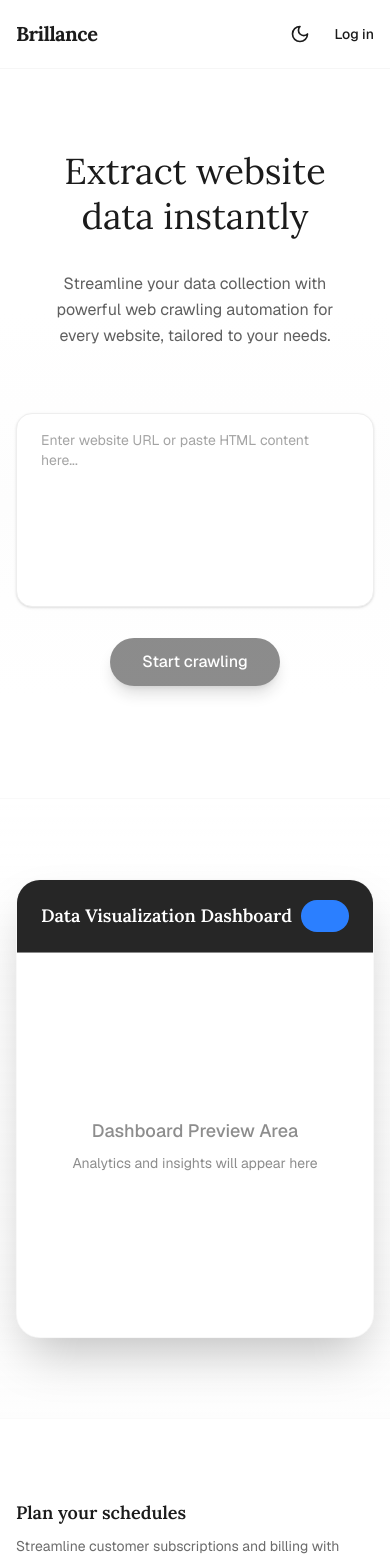
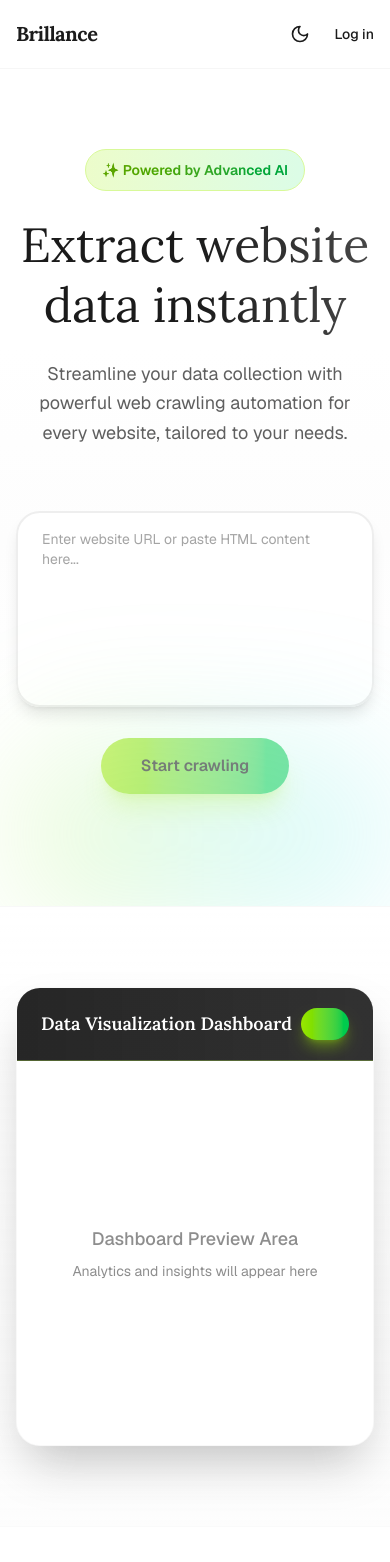
Before and after one commit to namravamja/llm-tools-landingpage, a Next.js app: page / in a window 390 px wide. Shown: the top 1562 px of the page. Built offline with nearby package versions, Linux system fonts and the light colour scheme.

Commit message:
feat: enhance landing page with neon green design
Add neon gradients, improve visual hierarchy, and update CTAs, inputs, features, pricing, and dashboard with modern polish

Co-authored-by: NamraVamja <95632555+namravamja@users.noreply.github.com>

```diff
--- a/src/app/page.tsx
+++ b/src/app/page.tsx
@@ -176,51 +176,46 @@ export default function Home() {
             <div className='absolute inset-0 overflow-hidden'>
               <div className='absolute top-1/3 left-1/2 -translate-x-1/2 w-full h-96 bg-linear-to-b from-transparent via-secondary/20 to-transparent pointer-events-none'></div>
 
-              {/* Top right corner glow */}
-              <div className='absolute -top-32 -right-32 w-96 h-96 pointer-events-none'>
-                <div className='absolute inset-0 bg-gradient-radial from-blue-200/30 via-purple-200/20 to-transparent blur-3xl rounded-full'></div>
-                <svg className='absolute inset-0 w-full h-full opacity-40' viewBox='0 0 400 400'>
-                  <path
-                    d='M 350 50 Q 380 80, 400 120 L 400 0 L 280 0 Q 320 20, 350 50 Z'
-                    fill='url(#topRightGradient)'
-                    className='opacity-60'
-                  />
+              {/* Top right corner neon green glow */}
+              <div className='absolute -top-40 -right-40 w-[600px] h-[600px] pointer-events-none'>
+                <div className='absolute inset-0 bg-gradient-radial from-lime-400/40 via-green-400/20 to-transparent blur-3xl rounded-full animate-pulse'></div>
+                <svg className='absolute inset-0 w-full h-full opacity-50' viewBox='0 0 600 600'>
                   <defs>
-                    <radialGradient id='topRightGradient'>
-                      <stop offset='0%' stopColor='rgb(147, 197, 253)' stopOpacity='0.4' />
-                      <stop offset='50%' stopColor='rgb(196, 181, 253)' stopOpacity='0.2' />
+                    <radialGradient id='neonTopRightGradient' cx='100%' cy='0%'>
+                      <stop offset='0%' stopColor='rgb(163, 230, 53)' stopOpacity='0.6' />
+                      <stop offset='50%' stopColor='rgb(34, 197, 94)' stopOpacity='0.3' />
                       <stop offset='100%' stopColor='transparent' stopOpacity='0' />
                     </radialGradient>
                   </defs>
+                  <circle cx='600' cy='0' r='400' fill='url(#neonTopRightGradient)' />
                 </svg>
               </div>
 
-              {/* Bottom left corner glow */}
-              <div className='absolute -bottom-32 -left-32 w-96 h-96 pointer-events-none'>
-                <div className='absolute inset-0 bg-gradient-radial from-purple-200/30 via-pink-200/20 to-transparent blur-3xl rounded-full'></div>
-                <svg className='absolute inset-0 w-full h-full opacity-40' viewBox='0 0 400 400'>
-                  <path
-                    d='M 50 350 Q 20 380, 0 400 L 0 280 Q 20 320, 50 350 Z'
-                    fill='url(#bottomLeftGradient)'
-                    className='opacity-60'
-                  />
+              {/* Bottom left corner neon green glow */}
+              <div className='absolute -bottom-40 -left-40 w-[600px] h-[600px] pointer-events-none'>
+                <div className='absolute inset-0 bg-gradient-radial from-lime-400/40 via-green-400/20 to-transparent blur-3xl rounded-full animate-pulse'></div>
+                <svg className='absolute inset-0 w-full h-full opacity-50' viewBox='0 0 600 600'>
                   <defs>
-                    <radialGradient id='bottomLeftGradient'>
-                      <stop offset='0%' stopColor='rgb(196, 181, 253)' stopOpacity='0.4' />
-                      <stop offset='50%' stopColor='rgb(251, 207, 232)' stopOpacity='0.2' />
+                    <radialGradient id='neonBottomLeftGradient' cx='0%' cy='100%'>
+                      <stop offset='0%' stopColor='rgb(163, 230, 53)' stopOpacity='0.6' />
+                      <stop offset='50%' stopColor='rgb(34, 197, 94)' stopOpacity='0.3' />
                       <stop offset='100%' stopColor='transparent' stopOpacity='0' />
                     </radialGradient>
                   </defs>
+                  <circle cx='0' cy='600' r='400' fill='url(#neonBottomLeftGradient)' />
                 </svg>
               </div>
             </div>
 
             <div className='relative max-w-4xl mx-auto px-4 sm:px-6 lg:px-8 py-20 sm:py-28 lg:py-36'>
               <div className='text-center mb-16'>
-                <h1 className='font-serif text-4xl sm:text-5xl lg:text-6xl font-normal leading-tight text-balance mb-8'>
+                <div className='inline-block mb-6 px-4 py-2 rounded-full bg-gradient-to-r from-lime-100 to-green-100 dark:from-lime-900/30 dark:to-green-900/30 border border-lime-200 dark:border-lime-800/50'>
+                  <span className='text-sm font-semibold bg-gradient-to-r from-lime-600 to-green-600 dark:from-lime-300 dark:to-green-300 bg-clip-text text-transparent'>✨ Powered by Advanced AI</span>
+                </div>
+                <h1 className='font-serif text-5xl sm:text-6xl lg:text-7xl font-normal leading-tight text-balance mb-6 bg-gradient-to-r from-foreground via-foreground to-foreground/80 dark:from-white dark:via-white dark:to-white/80 bg-clip-text text-transparent'>
                   Extract website data instantly
                 </h1>
-                <p className='text-base sm:text-lg text-foreground/70 max-w-2xl mx-auto text-balance leading-relaxed'>
+                <p className='text-lg sm:text-xl text-foreground/70 max-w-2xl mx-auto text-balance leading-relaxed'>
                   Streamline your data collection with powerful web crawling automation for every website, tailored to your needs.
                 </p>
               </div>
@@ -232,17 +227,17 @@ export default function Home() {
                       value={url}
                       onChange={(e) => setUrl(e.target.value)}
                       placeholder='Enter website URL or paste HTML content here...'
-                      className='w-full px-6 py-4 rounded-2xl bg-white dark:bg-secondary text-foreground placeholder-foreground/40 border border-border dark:border-border/50 focus:outline-none focus:ring-2 focus:ring-primary focus:ring-offset-2 focus:ring-offset-background dark:focus:ring-offset-secondary resize-none font-sans text-sm sm:text-base transition-all shadow-sm'
+                      className='w-full px-6 py-4 rounded-3xl bg-white/95 dark:bg-secondary/50 text-foreground placeholder-foreground/40 border-2 border-border dark:border-border/50 focus:outline-none focus:ring-2 focus:ring-lime-400 focus:ring-offset-2 focus:ring-offset-background dark:focus:ring-offset-secondary focus:border-lime-400 resize-none font-sans text-sm sm:text-base transition-all shadow-lg backdrop-blur-sm'
                       rows={8}
                     />
                   </div>
 
                   <div className='flex justify-center relative'>
-                    <div className='absolute inset-0 bg-gradient-radial from-yellow-100/40 via-orange-50/20 to-transparent rounded-full blur-3xl w-80 h-40 mx-auto pointer-events-none'></div>
+                    <div className='absolute inset-0 bg-gradient-to-r from-lime-300/30 via-emerald-300/20 to-cyan-300/20 rounded-full blur-3xl w-96 h-48 mx-auto pointer-events-none'></div>
                     <button
                       type='submit'
                       disabled={isLoading || !url.trim()}
-                      className='relative px-8 py-3 bg-foreground text-background rounded-full font-medium hover:opacity-90 disabled:opacity-50 disabled:cursor-not-allowed transition-all duration-200 transform hover:scale-105 shadow-lg shadow-foreground/30 hover:shadow-xl hover:shadow-foreground/40'
+                      className='relative px-10 py-4 bg-gradient-to-r from-lime-400 to-green-500 text-black rounded-full font-semibold hover:shadow-2xl hover:shadow-lime-400/40 disabled:opacity-50 disabled:cursor-not-allowed transition-all duration-300 transform hover:scale-110 shadow-xl shadow-lime-400/30 hover:brightness-110'
                     >
                       {isLoading ? (
                         <span className='flex items-center justify-center gap-2'>
@@ -260,15 +255,17 @@ export default function Home() {
           </section>
 
           {/* Dashboard Preview */}
-          <section className='bg-linear-to-b from-transparent to-secondary/20 py-20 sm:py-32 border-t border-border/30'>
+          <section className='bg-linear-to-b from-transparent to-secondary/20 py-20 sm:py-32 border-t border-border/30 relative'>
             <div className='max-w-5xl mx-auto px-4 sm:px-6 lg:px-8'>
-              <div className='rounded-3xl overflow-hidden shadow-2xl bg-white dark:bg-secondary/30 border border-border/40'>
-                <div className='bg-foreground/95 dark:bg-foreground/20 text-background dark:text-foreground px-6 sm:px-8 py-5 flex items-center justify-between border-b border-border/50'>
+              <div className='rounded-3xl overflow-hidden shadow-2xl bg-white dark:bg-secondary/30 border border-border/40 relative group'>
+                <div className='absolute inset-0 bg-gradient-to-r from-lime-400/0 via-lime-400/5 to-green-400/0 opacity-0 group-hover:opacity-100 transition-opacity duration-500 pointer-events-none rounded-3xl'></div>
+                <div className='bg-gradient-to-r from-foreground/95 to-foreground/90 dark:from-foreground/20 dark:to-foreground/15 text-background dark:text-foreground px-6 sm:px-8 py-5 flex items-center justify-between border-b border-lime-300/30 dark:border-lime-800/20'>
                   <h3 className='font-serif text-lg font-semibold'>Data Visualization Dashboard</h3>
-                  <div className='w-12 h-8 bg-blue-500 rounded-full'></div>
+                  <div className='w-12 h-8 bg-gradient-to-r from-lime-400 to-green-500 rounded-full shadow-lg shadow-lime-400/40'></div>
                 </div>
-                <div className='p-8 sm:p-12 bg-white dark:bg-secondary/10 min-h-96 flex items-center justify-center'>
-                  <div className='text-center text-foreground/50 dark:text-foreground/40'>
+                <div className='p-8 sm:p-12 bg-white dark:bg-secondary/10 min-h-96 flex items-center justify-center relative'>
+                  <div className='absolute inset-0 bg-gradient-radial from-lime-100/10 via-transparent to-transparent opacity-0 group-hover:opacity-100 transition-opacity duration-500 rounded-b-3xl'></div>
+                  <div className='text-center text-foreground/50 dark:text-foreground/40 relative z-10'>
                     <p className='text-lg font-medium'>Dashboard Preview Area</p>
                     <p className='text-sm mt-2'>Analytics and insights will appear here</p>
                   </div>
@@ -323,23 +320,27 @@ export default function Home() {
           {/* Feature Showcase */}
           <section className='py-16 sm:py-24 border-t border-border/50'>
             <div className='max-w-6xl mx-auto px-4 sm:px-6 lg:px-8'>
-              <div className='grid grid-cols-1 lg:grid-cols-2 gap-12'>
+              <div className='grid grid-cols-1 lg:grid-cols-2 gap-12 items-center'>
                 <div className='space-y-8'>
-                  <div>
-                    <h3 className='font-serif text-lg font-semibold mb-3'>Plan your schedules</h3>
+                  <div className='relative pl-6'>
+                    <div className='absolute left-0 top-0 w-1 h-10 bg-gradient-to-b from-lime-400 to-green-500 rounded-full'></div>
+                    <h3 className='font-serif text-lg font-semibold mb-3 text-foreground'>Plan your schedules</h3>
                     <p className='text-foreground/70 text-sm'>Explore your data, build your dashboard, bring your team together.</p>
-                    <div className='mt-4 w-1 h-12 bg-primary'></div>
                   </div>
-                  <div>
-                    <h3 className='font-serif text-lg font-semibold mb-3'>Data to insights in minutes</h3>
+                  <div className='relative pl-6'>
+                    <div className='absolute left-0 top-0 w-1 h-10 bg-gradient-to-b from-lime-400 to-green-500 rounded-full'></div>
+                    <h3 className='font-serif text-lg font-semibold mb-3 text-foreground'>Data to insights in minutes</h3>
                     <p className='text-foreground/70 text-sm'>Transform raw data into actionable insights with powerful analytics tools.</p>
                   </div>
-                  <div>
-                    <h3 className='font-serif text-lg font-semibold mb-3'>Collaborate seamlessly</h3>
+                  <div className='relative pl-6'>
+                    <div className='absolute left-0 top-0 w-1 h-10 bg-gradient-to-b from-lime-400 to-green-500 rounded-full'></div>
+                    <h3 className='font-serif text-lg font-semibold mb-3 text-foreground'>Collaborate seamlessly</h3>
                     <p className='text-foreground/70 text-sm'>Work together in real-time with your team and share insights instantly.</p>
                   </div>
                 </div>
-                <div className='bg-green-100/30 dark:bg-green-900/10 rounded-3xl h-96 border border-green-200/50 dark:border-green-800/30'></div>
+                <div className='bg-gradient-to-br from-lime-100/40 to-green-100/30 dark:from-lime-900/20 dark:to-green-900/10 rounded-3xl h-96 border-2 border-lime-300/50 dark:border-lime-800/30 relative overflow-hidden'>
+                  <div className='absolute inset-0 bg-gradient-radial from-lime-400/10 via-transparent to-transparent opacity-0 group-hover:opacity-100 transition-opacity duration-500'></div>
+                </div>
               </div>
             </div>
           </section>
@@ -389,9 +390,9 @@ export default function Home() {
               <div className='grid grid-cols-1 lg:grid-cols-2 gap-12'>
                 <div className='space-y-6'>
                   <div>
-                    <h3 className='font-serif text-xl font-semibold mb-2'>Smart. Simple. Brilliant.</h3>
-                    <p className='text-foreground/70'>Your data is beautifully organized so you see everything clearly without the clutter.</p>
-                    <div className='mt-6 bg-purple-100 dark:bg-purple-900/20 rounded-2xl p-6 h-48'></div>
+                    <h3 className='font-serif text-2xl font-semibold mb-2 bg-gradient-to-r from-foreground to-foreground/70 bg-clip-text text-transparent'>Smart. Simple. Brilliant.</h3>
+                    <p className='text-foreground/70 leading-relaxed'>Your data is beautifully organized so you see everything clearly without the clutter.</p>
+                    <div className='mt-6 bg-gradient-to-br from-lime-100/50 to-green-100/30 dark:from-lime-900/20 dark:to-green-900/10 rounded-3xl p-6 h-48 border border-lime-300/30 dark:border-lime-800/20'></div>
                   </div>
                 </div>
 
@@ -531,26 +532,26 @@ export default function Home() {
                 {pricingPlans.map((plan, idx) => (
                   <div
                     key={idx}
-                    className={`rounded-2xl p-8 transition-all duration-300 border ${
+                    className={`rounded-3xl p-8 transition-all duration-300 border backdrop-blur-sm ${
                       plan.isPrimary
-                        ? 'bg-foreground/95 dark:bg-foreground/15 text-background dark:text-foreground border-foreground/50 scale-100 md:scale-105 shadow-lg'
-                        : 'bg-white dark:bg-foreground/5 text-foreground border-border/40 hover:border-border/60'
+                        ? 'bg-gradient-to-br from-lime-50/80 to-green-50/60 dark:from-lime-900/25 dark:to-green-900/15 border-lime-300/50 dark:border-lime-800/40 scale-100 md:scale-105 shadow-2xl shadow-lime-400/25'
+                        : 'bg-white/90 dark:bg-foreground/5 text-foreground border-border/40 hover:border-lime-300/30 hover:shadow-lg hover:shadow-lime-400/10'
                     }`}
                   >
                     <h3 className='font-serif text-2xl font-semibold mb-3'>{plan.name}</h3>
-                    <p className={`text-sm mb-8 leading-relaxed ${plan.isPrimary ? 'text-background/80 dark:text-foreground/70' : 'text-foreground/70'}`}>
+                    <p className={`text-sm mb-8 leading-relaxed ${plan.isPrimary ? 'text-foreground/80' : 'text-foreground/70'}`}>
                       {plan.description}
                     </p>
                     <div className='mb-10'>
                       <span className='font-serif text-5xl font-semibold'>{plan.price}</span>
-                      <span className={`text-sm ml-2 ${plan.isPrimary ? 'text-background/80 dark:text-foreground/70' : 'text-foreground/70'}`}>
+                      <span className={`text-sm ml-2 ${plan.isPrimary ? 'text-foreground/70' : 'text-foreground/70'}`}>
                         {plan.period}
                       </span>
                     </div>
                     <button
                       className={`w-full py-3 rounded-full font-medium transition-all mb-10 ${
                         plan.isPrimary
-                          ? 'bg-background dark:bg-white text-foreground dark:text-black hover:opacity-90'
+                          ? 'bg-gradient-to-r from-lime-400 to-green-500 text-black hover:shadow-lg hover:shadow-lime-400/30 hover:scale-105'
                           : 'bg-foreground text-background hover:opacity-90'
                       }`}
                     >
@@ -559,8 +560,8 @@ export default function Home() {
                     <div className='space-y-4'>
                       {plan.features.map((feature, i) => (
                         <div key={i} className='flex items-start gap-3'>
-                          <span className={`text-lg shrink-0 ${plan.isPrimary ? 'text-background/80 dark:text-foreground/70' : 'text-foreground/50'}`}>✓</span>
-                          <span className={`text-sm ${plan.isPrimary ? 'text-background/90 dark:text-foreground/80' : 'text-foreground/70'}`}>{feature}</span>
+                          <span className={`text-lg shrink-0 ${plan.isPrimary ? 'text-lime-500' : 'text-foreground/50'}`}>✓</span>
+                          <span className={`text-sm ${plan.isPrimary ? 'text-foreground/90' : 'text-foreground/70'}`}>{feature}</span>
                         </div>
                       ))}
                     </div>
```
Also changed, not shown: src/app/globals.css (+20 -0 lines), 1 other file (tests, documents, lock files or other folders).
